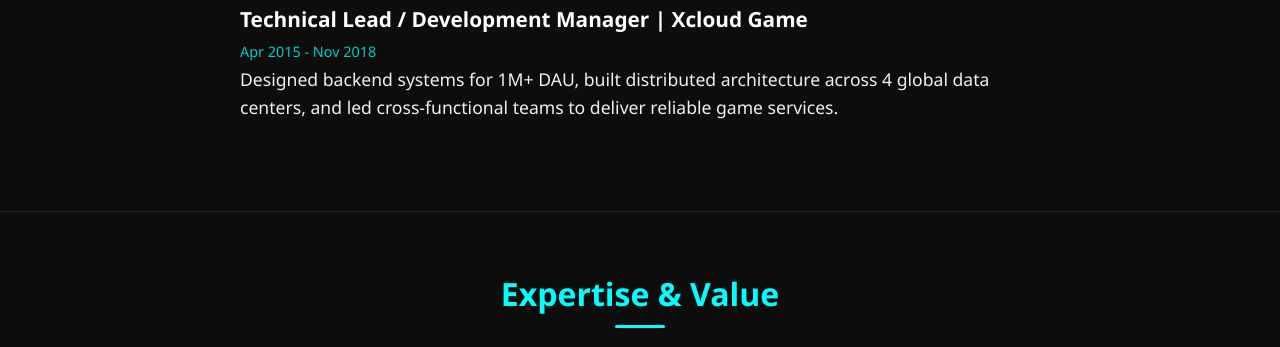
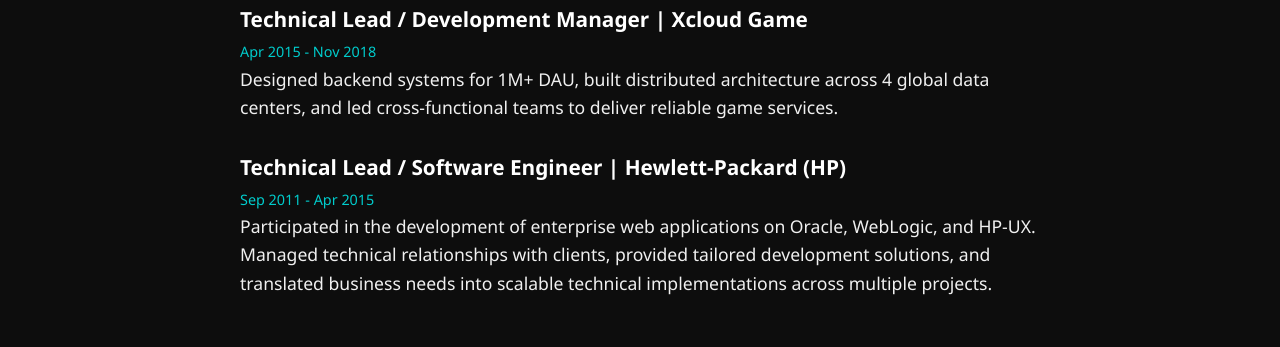
Before and after one commit to bobbylkchao/bobbylkchao.github.io, a plain HTML site: page index.html in a window 1280 px wide. Shown: the part 1367-1714 px from the top of the page. Drawn offline with Linux system fonts and the light colour scheme; animation ran at ten frames a second.

Commit message:
Update: cv

```diff
--- a/index.html
+++ b/index.html
@@ -107,6 +107,11 @@
             <span>Apr 2015 - Nov 2018</span>
             <p>Designed backend systems for 1M+ DAU, built distributed architecture across 4 global data centers, and led cross-functional teams to deliver reliable game services.</p>
         </div>
+        <div class="job">
+					<h3>Technical Lead / Software Engineer | Hewlett-Packard (HP)</h3>
+					<span>Sep 2011 - Apr 2015</span>
+					<p>Participated in the development of enterprise web applications on Oracle, WebLogic, and HP-UX. Managed technical relationships with clients, provided tailored development solutions, and translated business needs into scalable technical implementations across multiple projects.</p>
+				</div>
     </div>
 </section>
 
```
